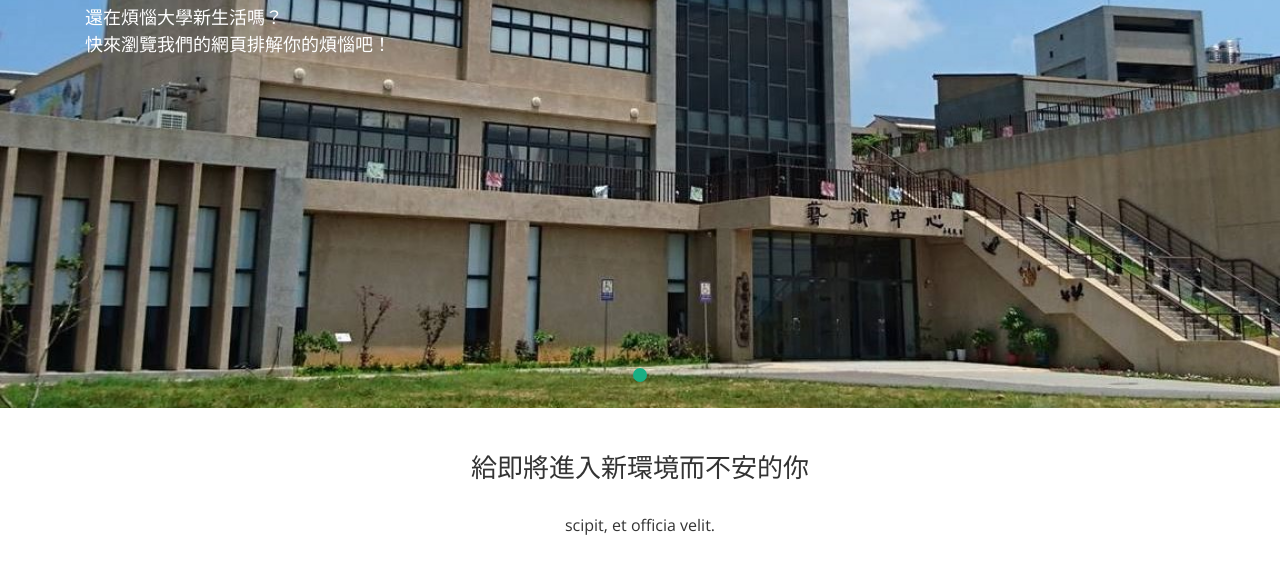
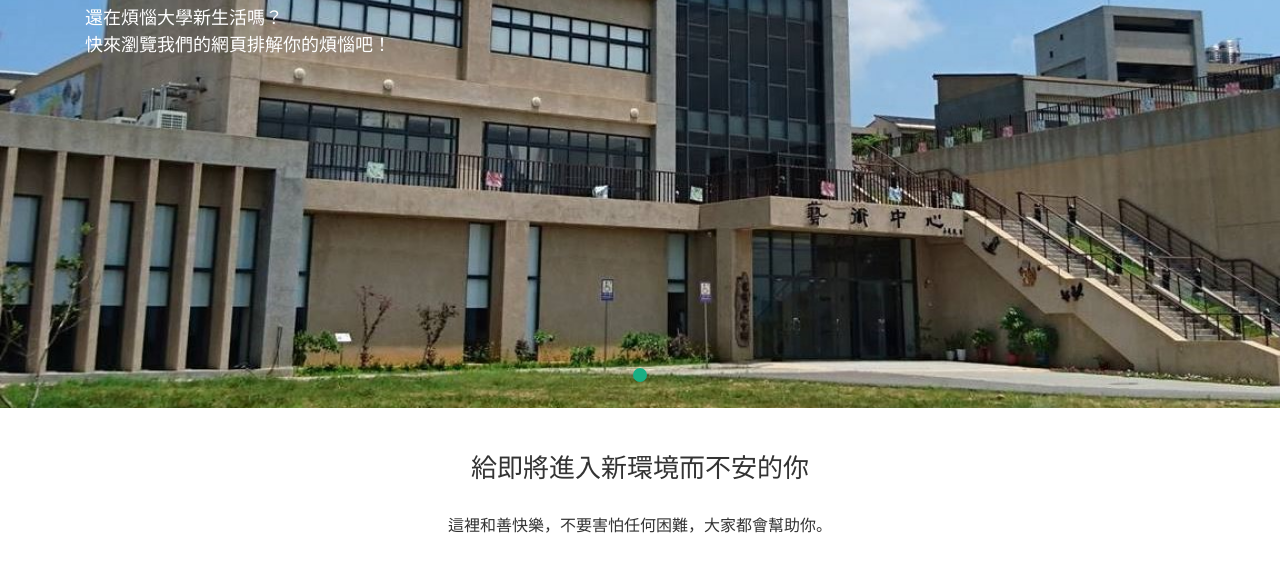
Before and after one commit to Carrot0120/school, a plain HTML site: page index.html in a window 1280 px wide. Shown: the part 222-800 px from the top of the page. Drawn offline with nearby package versions, Linux system fonts and the light colour scheme.

Commit message:
Add files via upload

```diff
--- a/index.html
+++ b/index.html
@@ -88,7 +88,7 @@
     <div class="container">
       <div class="title text-center">
         <h3>給即將進入新環境而不安的你</h3>
-        <p>scipit, et officia velit.</p>
+        <p>這裡和善快樂，不要害怕任何困難，大家都會幫助你。</p>
       </div>
       <div class="row">
         <div class="col-xs-12 col-sm-12 col-md-6 col-lg-3 col-xl-3">
```
Also changed, not shown: 買.html (+1 -1 lines).
